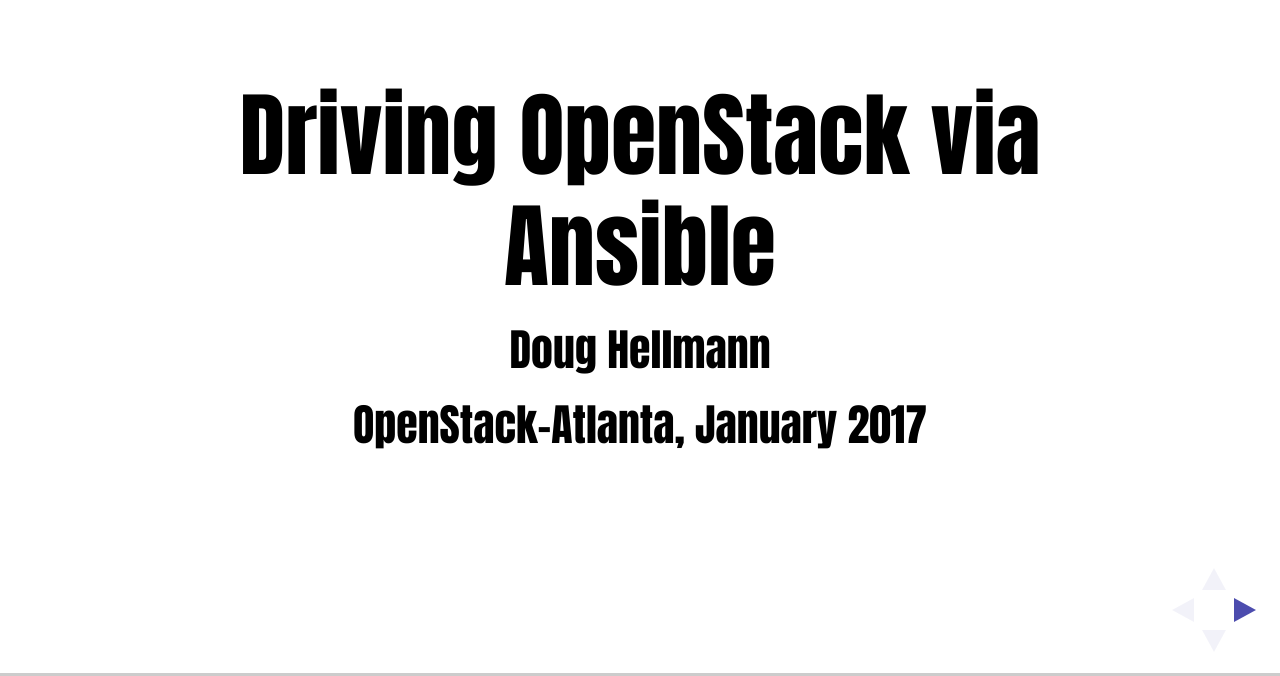
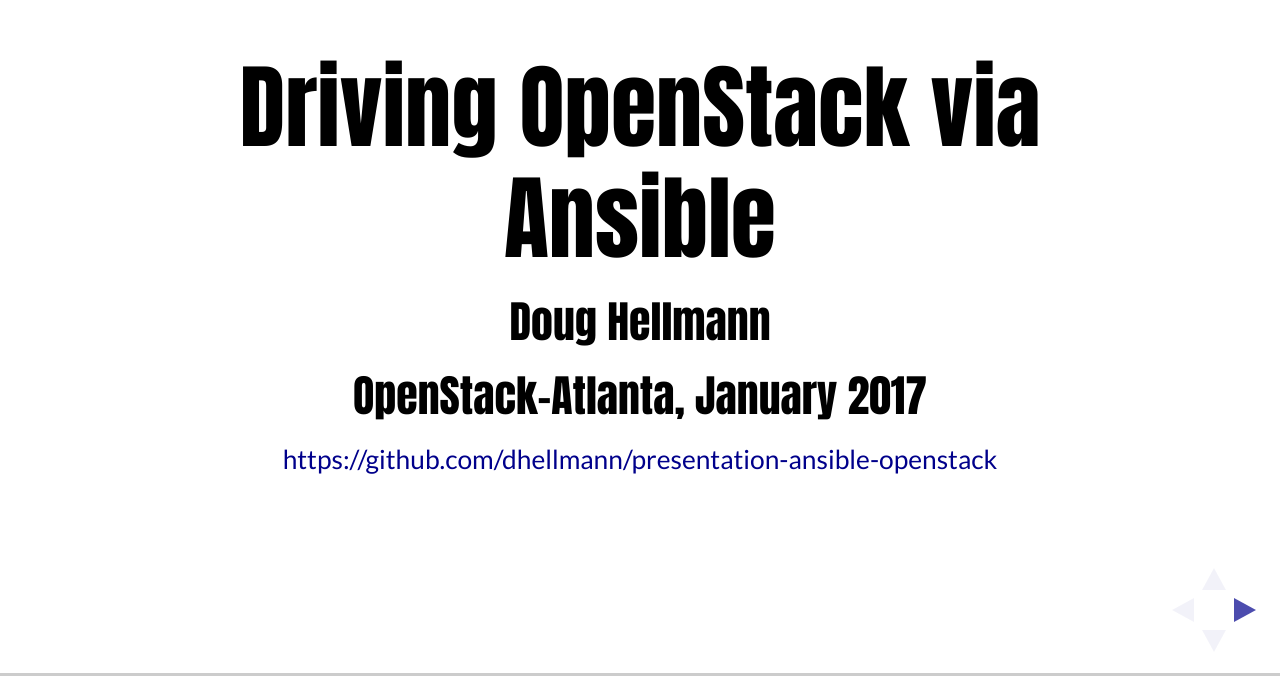
Before and after one commit to dhellmann/presentation-ansible-openstack, a website: page presentation/index.html in a window 1280 px wide. Shown: the part 124-800 px from the top of the page. Drawn offline with Linux system fonts and the light colour scheme; a web font is replaced by a local one.

Commit message:
clean up references
Signed-off-by: Doug Hellmann <doug@doughellmann.com>

```diff
--- a/presentation/index.html
+++ b/presentation/index.html
@@ -29,6 +29,7 @@
                   <h2>Driving OpenStack via Ansible</h2>
                   <h4>Doug Hellmann</h4>
                   <h4>OpenStack-Atlanta, January 2017</h4>
+                  <small><a href="https://github.com/dhellmann/presentation-ansible-openstack">https://github.com/dhellmann/presentation-ansible-openstack</a></small>
                 </section>
 
                 <section>
@@ -136,8 +137,8 @@
 
 				<section>
                   <small>
+                  <a href="https://github.com/dhellmann/presentation-ansible-openstack">https://github.com/dhellmann/presentation-ansible-openstack</a><br/>
                   <a href="http://docs.ansible.com/ansible/list_of_cloud_modules.html">http://docs.ansible.com/ansible/list_of_cloud_modules.html</a><br/>
-                  <a href="https://github.com/dhellmann/presentation-ansible-openstack">https://github.com/dhellmann/presentation-ansible-openstack</a><br/>
                   <a href="http://docs.openstack.org/infra/shade/">http://docs.openstack.org/infra/shade/</a>
                   </small>
                 </section>
```
